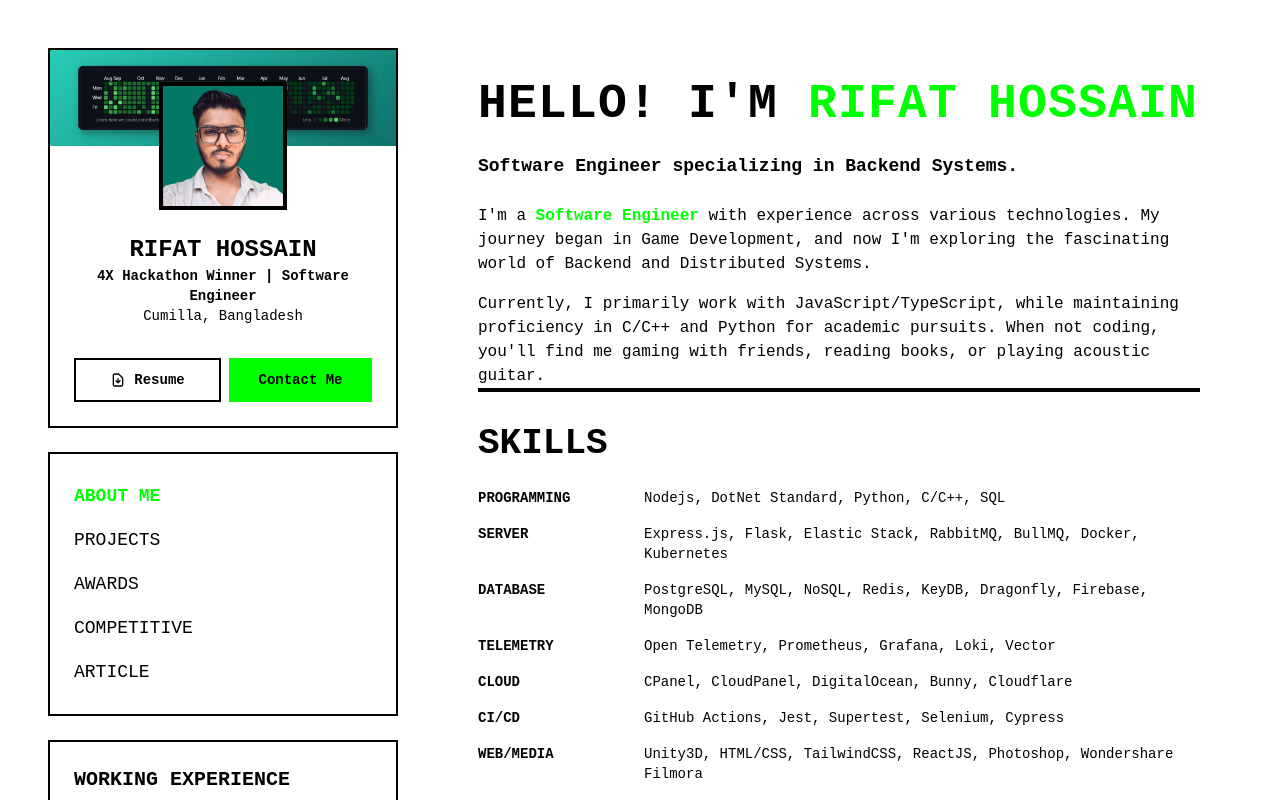
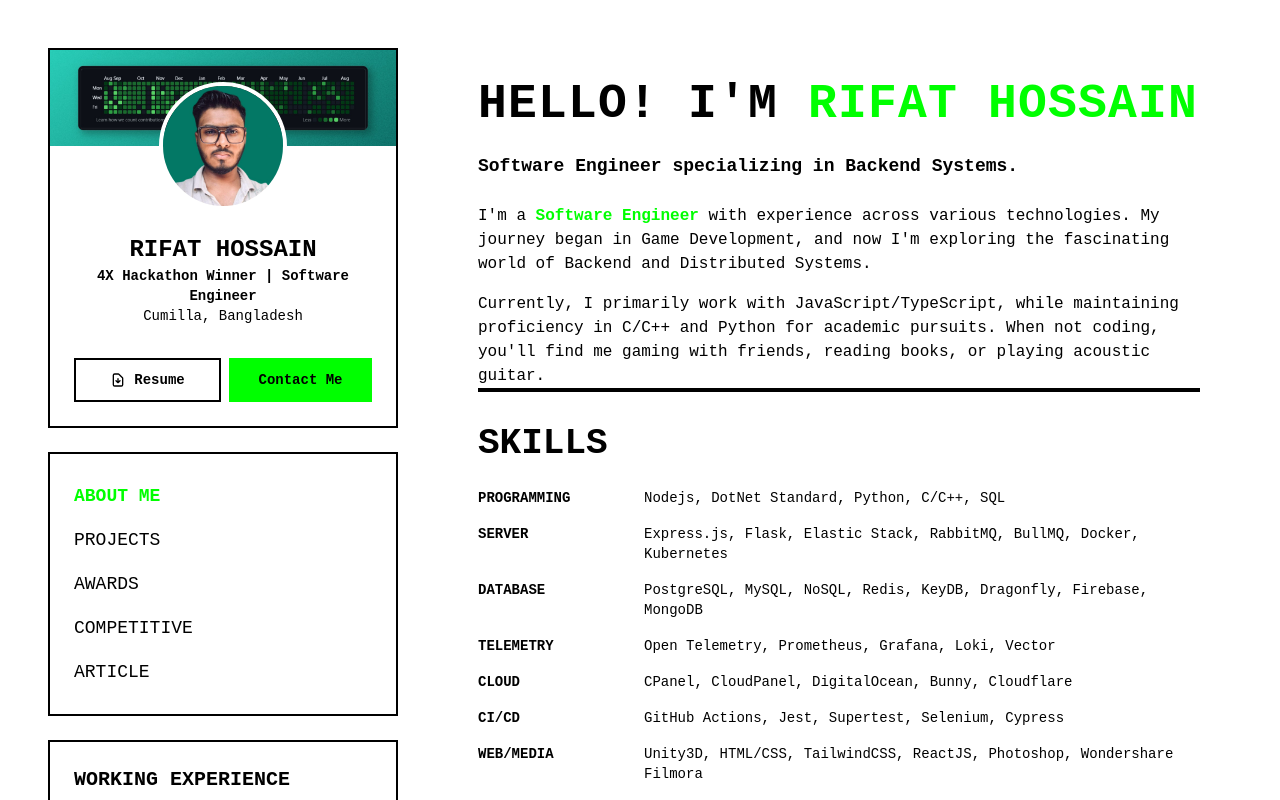
Before and after one commit to rifatbond007/my-portfolio, a React (Vite) app: page / in a window 1280 px wide. Shown: the top 800 px of the page. Built offline with nearby package versions, Linux system fonts and the light colour scheme.

Commit message:
profile pic: circular with white border

```diff
--- a/src/pages/Sidebar.tsx
+++ b/src/pages/Sidebar.tsx
@@ -65,7 +65,7 @@ export default function Sidebar({
         {/* Profile Picture positioned over cover */}
         <div className="relative px-6 pb-6">
           <div className="relative -mt-16 mx-auto w-32 h-32 mb-6">
-            <div className="w-32 h-32 border-4 border-black bg-white flex items-center justify-center">
+            <div className="w-32 h-32 rounded-full border-4 border-white bg-white flex items-center justify-center overflow-hidden">
               <img
                 src={profilePic}
                 alt="Rifat Hossain rifatbroh — Software Engineer and 4x Hackathon Winner"
```
Also changed, not shown: src/assets/images/rifatbroh.png (added).
